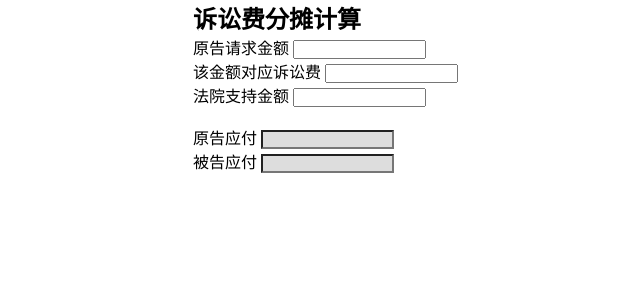
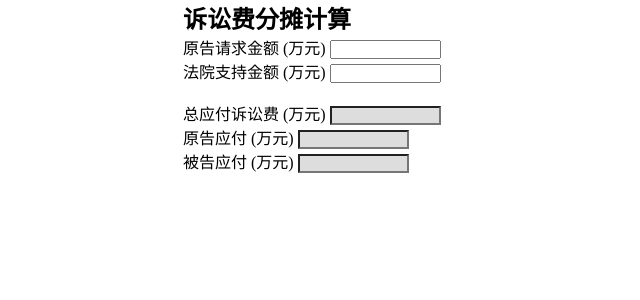
Before and after one commit to fjdu/fjdu.github.io, a Jekyll site: the page code/misc/calc-litigation-cost.html, which Jekyll copies as it is, in a window 1280 px wide. Shown: the top 300 px of the page, without its empty margins (297-937 px from the left). Built offline with Jekyll 4.4.1, drawn with Linux system fonts in a browser that asks for light colours.

Commit message:
calc-litigation-cost now also calc litigation fee

```diff
--- a/code/misc/calc-litigation-cost.html
+++ b/code/misc/calc-litigation-cost.html
@@ -12,14 +12,14 @@
 }
 body {
     min-height: 100vh;
-    max-width: 300px;
+    max-width: 320px;
     margin: 0 auto;
 }
 input[type='number']{
-    width: 10em;
+    width: 15ch;
 }
 input[type='textbox']{
-    width: 10em;
+    width: 15ch;
 }
 input[readonly] {
   color: blue;
@@ -30,33 +30,32 @@
 <h2>诉讼费分摊计算</h2>
 
 <div>
-<label for="claim_amount">原告请求金额</label>
+<label for="claim_amount">原告请求金额 (万元)</label>
 <input type="number" id="claim_amount"/>
 <br>
-<label for="litig_cost">该金额对应诉讼费</label>
-<input type="number" id="litig_cost"/>
-<br>
-<label for="support_amount">法院支持金额</label>
+<label for="support_amount">法院支持金额 (万元)</label>
 <input type="number" id="support_amount"/>
 </div>
 <br>
 
 <div>
-<label for="result_yg">原告应付</label>
+<label for="litig_cost">总应付诉讼费 (万元)</label>
+<input type="number" id="litig_cost" readonly/>
+<br>
+<label for="result_yg">原告应付 (万元)</label>
 <input type="textbox" id="result_yg" readonly>
 <br>
-<label for="result_bg">被告应付</label>
+<label for="result_bg">被告应付 (万元)</label>
 <input type="textbox" id="result_bg" readonly>
 </div>
 
 <script>
 document.getElementById("claim_amount").addEventListener('keyup', calc);
-document.getElementById("litig_cost").addEventListener('keyup', calc);
 document.getElementById("support_amount").addEventListener('keyup', calc);
 
 function calc() {
     var claim_amount = document.getElementById("claim_amount").valueAsNumber;
-    var litig_cost = document.getElementById("litig_cost").valueAsNumber;
+    var litig_cost = calc_total_fee(claim_amount, partition_points, rates, base_val);
     var support_amount = document.getElementById("support_amount").valueAsNumber;
     if (isNaN(litig_cost)) {
       litig_cost = 0.0;
@@ -71,7 +70,35 @@
       result_bg = litig_cost * support_amount / claim_amount;
       result_yg = litig_cost - result_bg;
     }
+    document.getElementById("litig_cost").value = litig_cost.toFixed(4);
     document.getElementById("result_yg").value = result_yg.toFixed(4);
     document.getElementById("result_bg").value = result_bg.toFixed(4);
 };
+
+partition_points = [1.0, 10.0, 20.0, 50.0, 100.0, 200.0, 500.0, 1000.0, 2000.0];
+rates  = [0, 0.025, 0.02, 0.015, 0.01, 0.009, 0.008, 0.007,  0.006,  0.005];
+base_val = 0.005; // 单位是万元
+
+function getInterval(v, partition_points) {
+  for (var i=0; i<partition_points.length; ++i) {
+    if (v <= partition_points[i]) {
+      return i;
+    }
+  }
+  return i;
+}
+
+function calc_total_fee(v, partition_points, rates, base_val) {
+  var s = base_val;
+  var iInterval = getInterval(v, partition_points);
+  for (var i=1; i<iInterval; ++i) {
+    s = s + (partition_points[i] - partition_points[i-1]) * rates[i];
+  }
+  if (iInterval == 0) {
+    return s;
+  }
+  s = s + (v - partition_points[iInterval-1]) * rates[iInterval];
+  return s;
+}
+
 </script>
```
